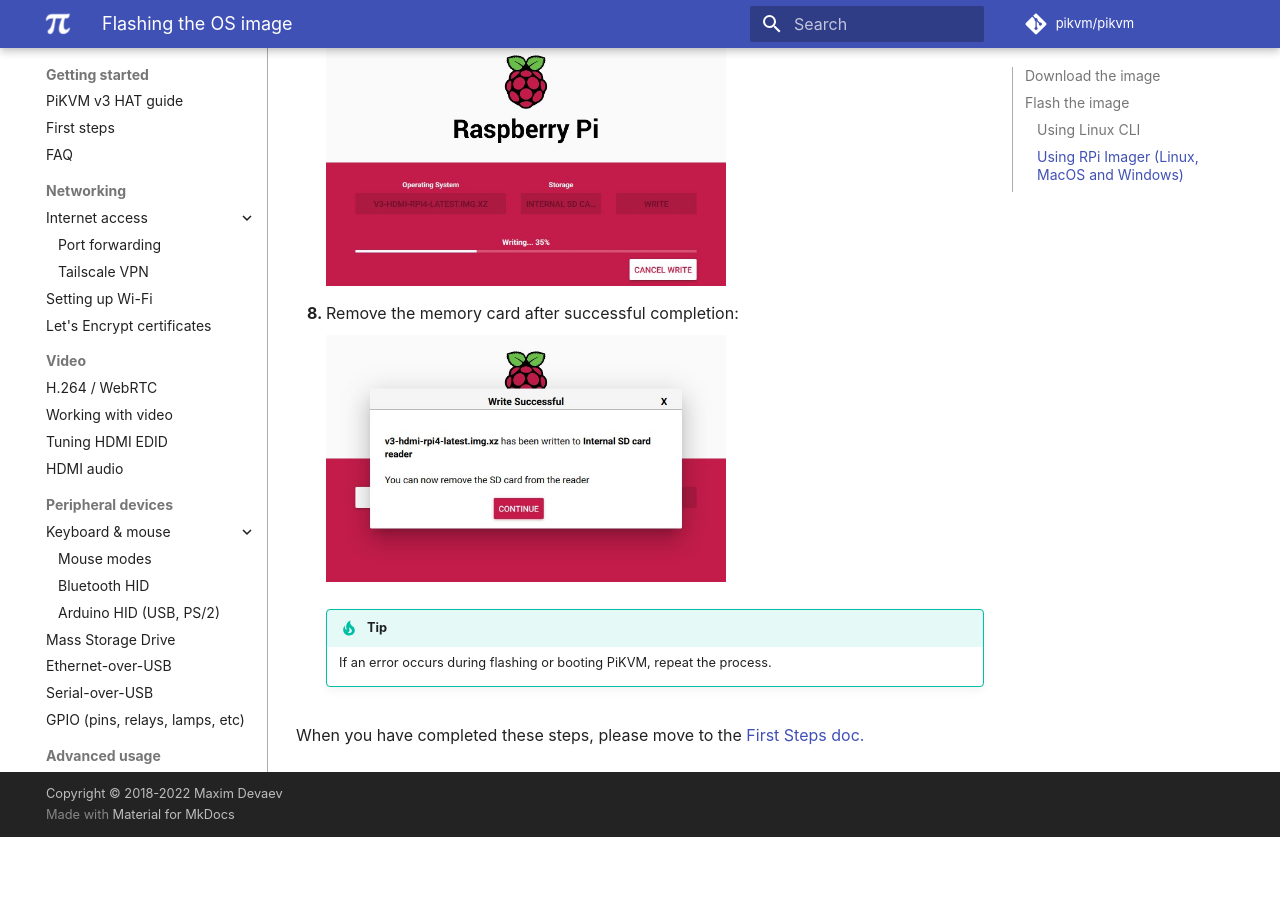
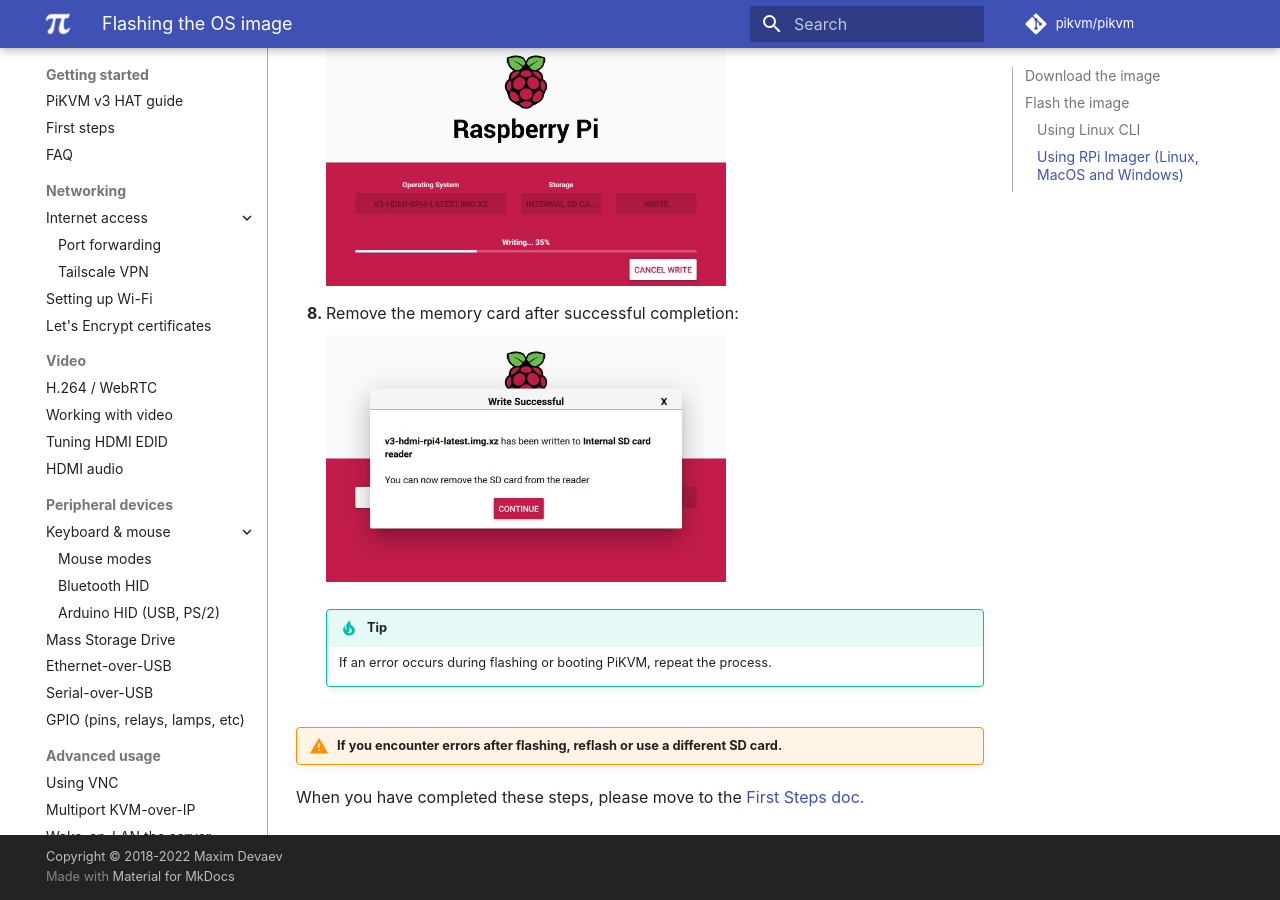
Before and after one commit to pikvm/pikvm, an MkDocs documentation site: the page built from docs/flashing_os.md, in a window 1280 px wide and 900 px high, scrolled down 3137 px. Built offline with MkDocs 1.6.1 and Material for MkDocs 9.7.7, drawn with Linux system fonts in a browser that asks for light colours; some web fonts are replaced; comment, search, counter and statistics services are not loaded; before the commit the page ends 3974 px from its top, so only the background shows below that.

Commit message:
Update flashing_os.md (#870)
Added verbiage for clarity.

```diff
--- a/docs/flashing_os.md
+++ b/docs/flashing_os.md
@@ -79,4 +79,6 @@
     !!! tip
         If an error occurs during flashing or booting PiKVM, repeat the process.
 
+!!! warning "If you encounter errors after flashing, reflash or use a different SD card."
+
 When you have completed these steps, please move to the [First Steps doc.](https://docs.pikvm.org/first_steps/)
```
